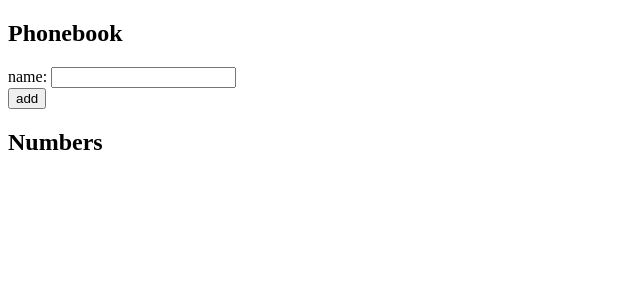
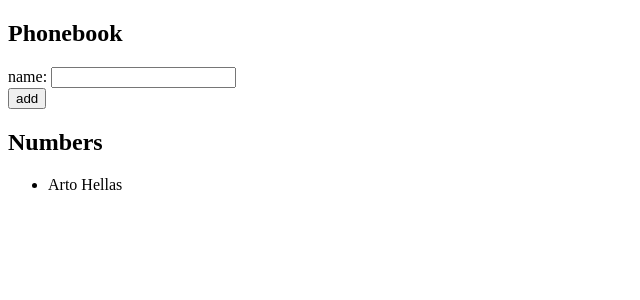
Before and after one commit to mcdylanb/fullStackOpen2020, a React (Create React App) app in the folder part2/phonebook/: page / in a window 1280 px wide. Shown: the top 300 px of the page, without its empty margins (0-640 px from the left). Built offline with nearby package versions, Linux system fonts and the light colour scheme.

Commit message:
got to display data using map()

```diff
--- a/part2/phonebook/src/components/App.js
+++ b/part2/phonebook/src/components/App.js
@@ -19,6 +19,11 @@ const App = () => {
             </div>
           </form>
           <h2>Numbers</h2>
+          <ul>
+        {persons.map(persons =>
+                     <li> {persons.name} {persons.id}</li>
+                    )}
+          </ul>
         </div>
     )
 }
```
